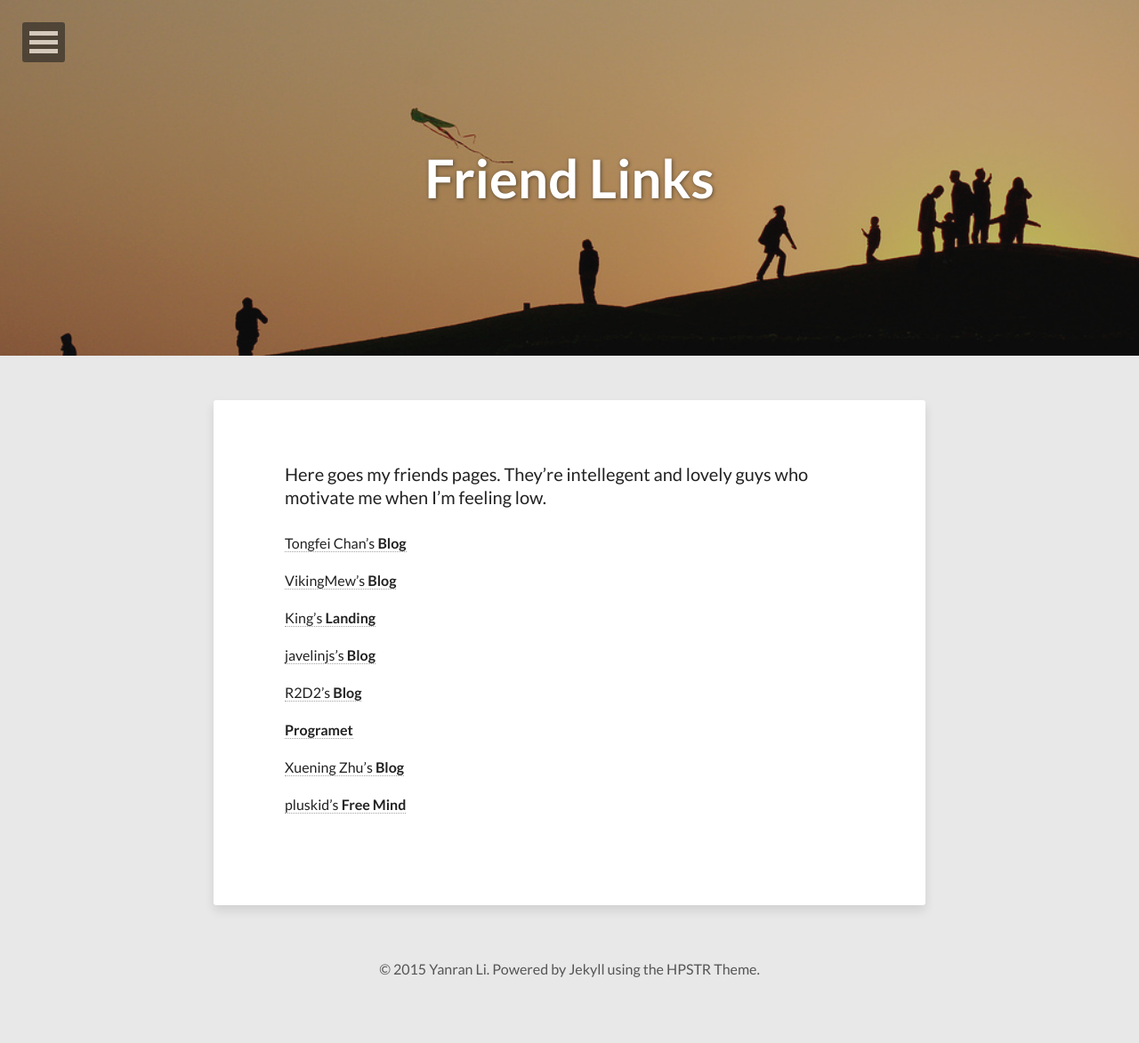
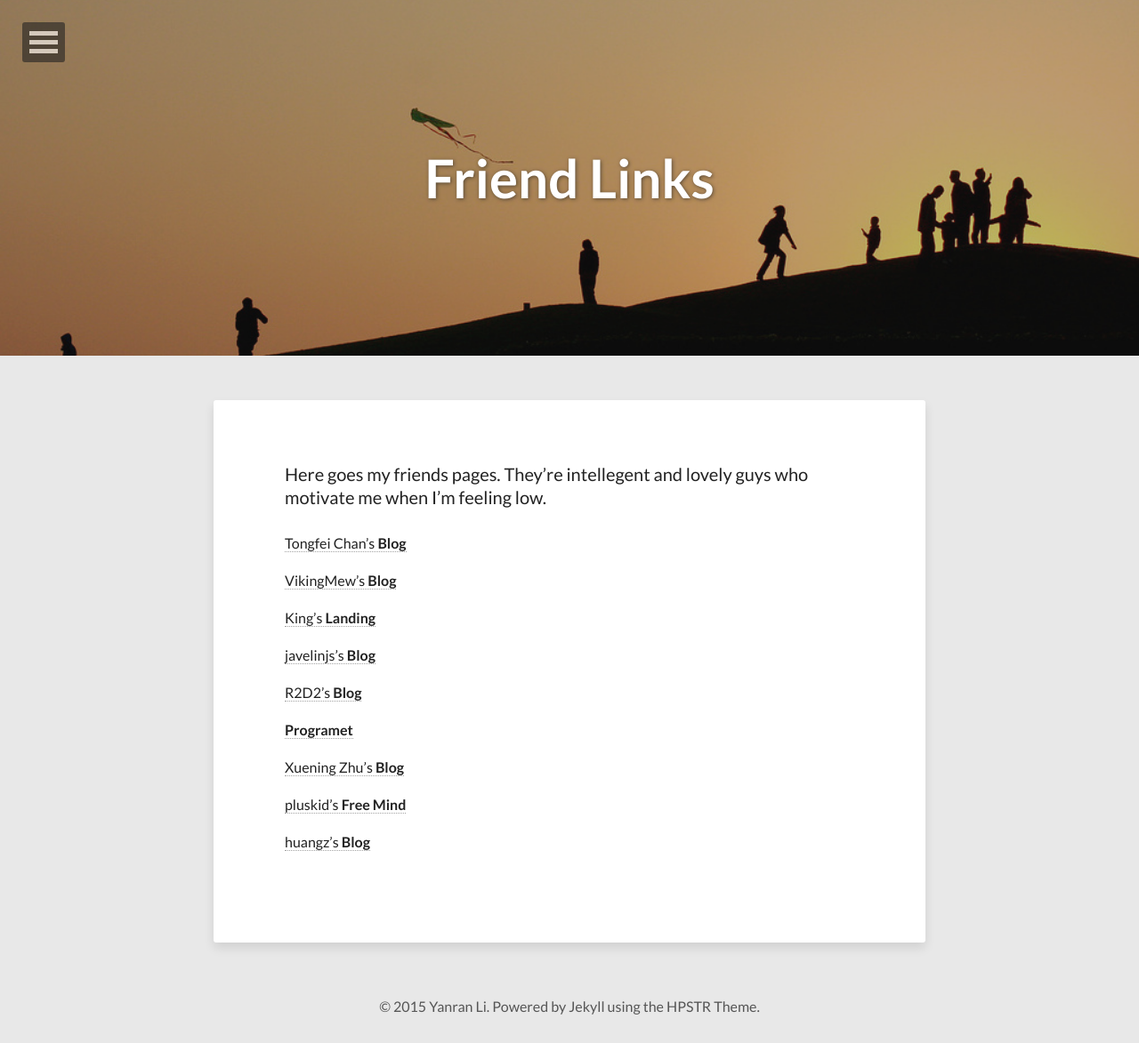
Before and after one commit to niangaotuantuan/niangaotuantuan.github.io, a Jekyll site: the page built from friends.md, in a window 1280 px wide. Shown: the whole page at 89% size. Built offline with Jekyll 4.4.1, drawn with Linux system fonts in a browser that asks for light colours; nearby versions of some CDN libraries; before the commit the page ends 1131 px from its top, so only the background shows below that.

Commit message:
add friends

```diff
--- a/friends.md
+++ b/friends.md
@@ -25,3 +25,5 @@ Here goes my friends pages. They're intellegent and lovely guys who motivate me
 [Xuening Zhu's **Blog**](http://www.xueningzhu.com/)
 
 [pluskid's **Free Mind**](http://freemind.pluskid.org/)
+
+[huangz's **Blog**](http://blog.huangz.me/index.html)
```
